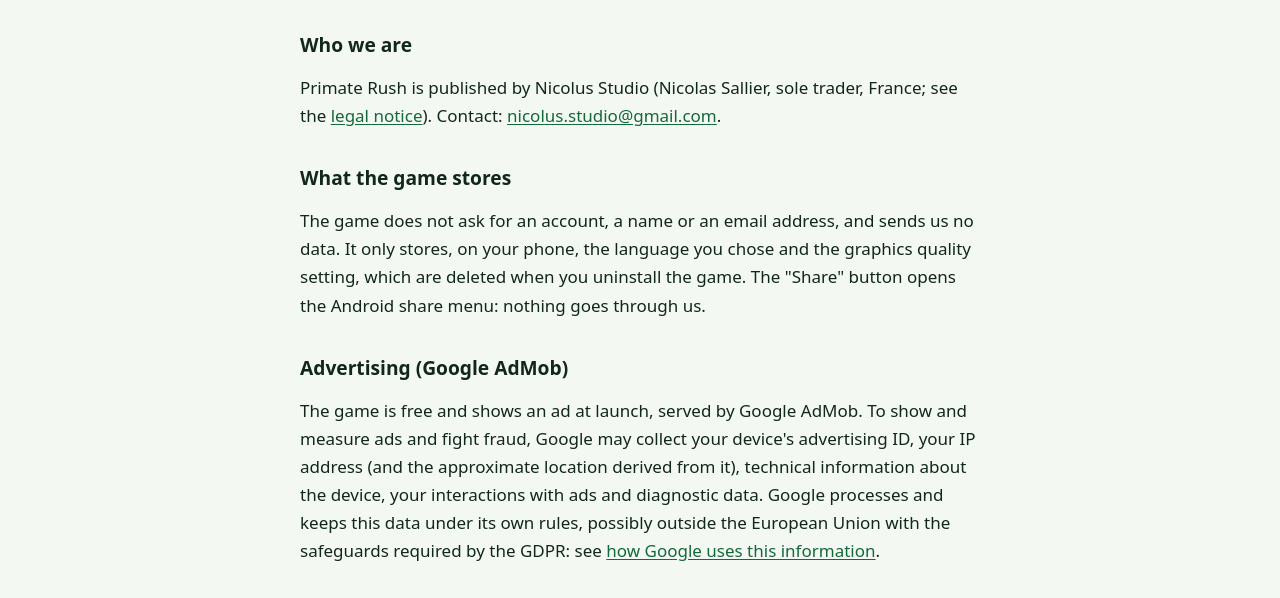
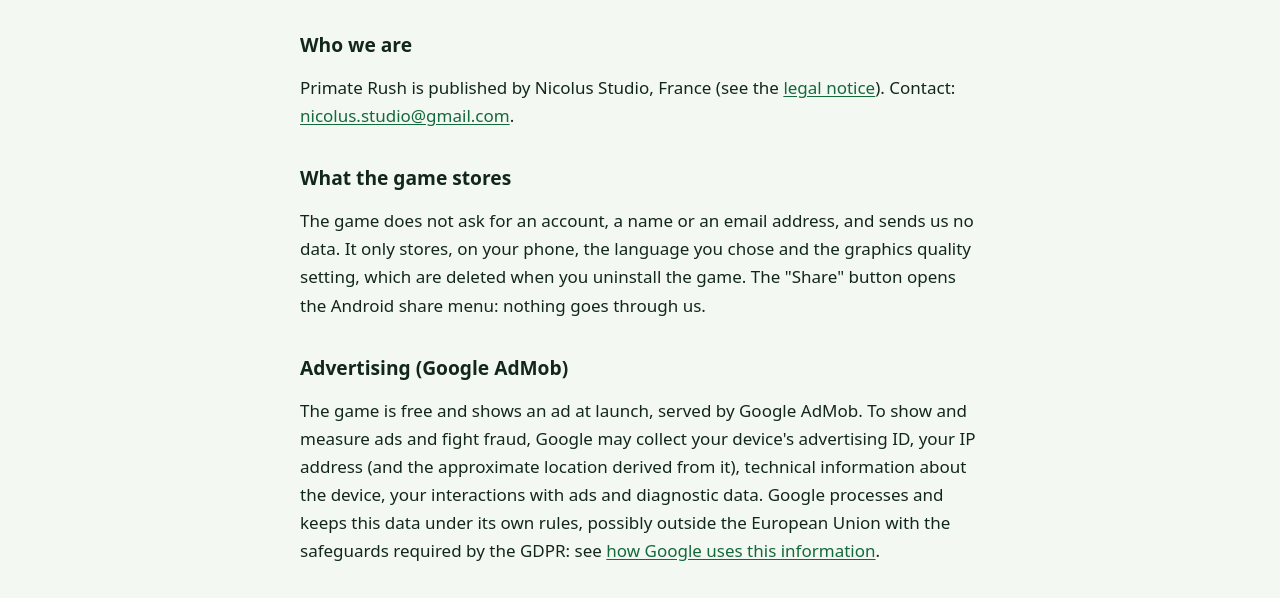
Before and after one commit to nicolus-studio/nicolus-studio.github.io, a plain HTML site: page primate-rush/privacy.html in a window 1280 px wide. Shown: the part 185-783 px from the top of the page. Drawn offline with Linux system fonts and the light colour scheme.

Commit message:
Privacy policy: refer to the legal notice instead of naming the owner
Co-Authored-By: Claude Opus 5.5 <noreply@anthropic.com>

```diff
--- a/primate-rush/privacy.html
+++ b/primate-rush/privacy.html
@@ -26,7 +26,7 @@
     <p class="updated">Last updated: November 15, 2026</p>
 
     <h2>Who we are</h2>
-    <p>Primate Rush is published by Nicolus Studio (Nicolas Sallier, sole trader, France; see the <a href="../mentions-legales.html" hreflang="fr">legal notice</a>). Contact: <a href="mailto:nicolus.studio@gmail.com">nicolus.studio@gmail.com</a>.</p>
+    <p>Primate Rush is published by Nicolus Studio, France (see the <a href="../mentions-legales.html" hreflang="fr">legal notice</a>). Contact: <a href="mailto:nicolus.studio@gmail.com">nicolus.studio@gmail.com</a>.</p>
 
     <h2>What the game stores</h2>
     <p>The game does not ask for an account, a name or an email address, and sends us no data. It only stores, on your phone, the language you chose and the graphics quality setting, which are deleted when you uninstall the game. The "Share" button opens the Android share menu: nothing goes through us.</p>
```
Also changed, not shown: primate-rush/confidentialite.html (+1 -1 lines).
